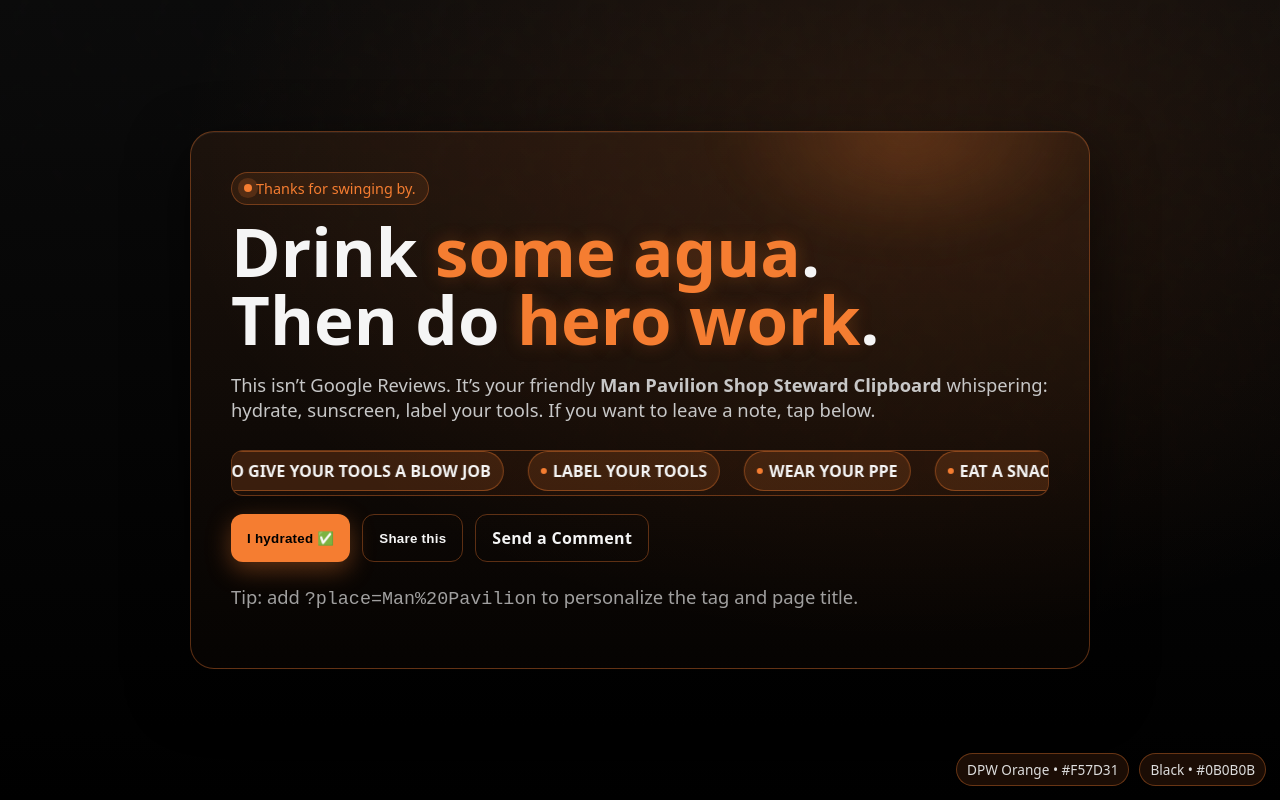
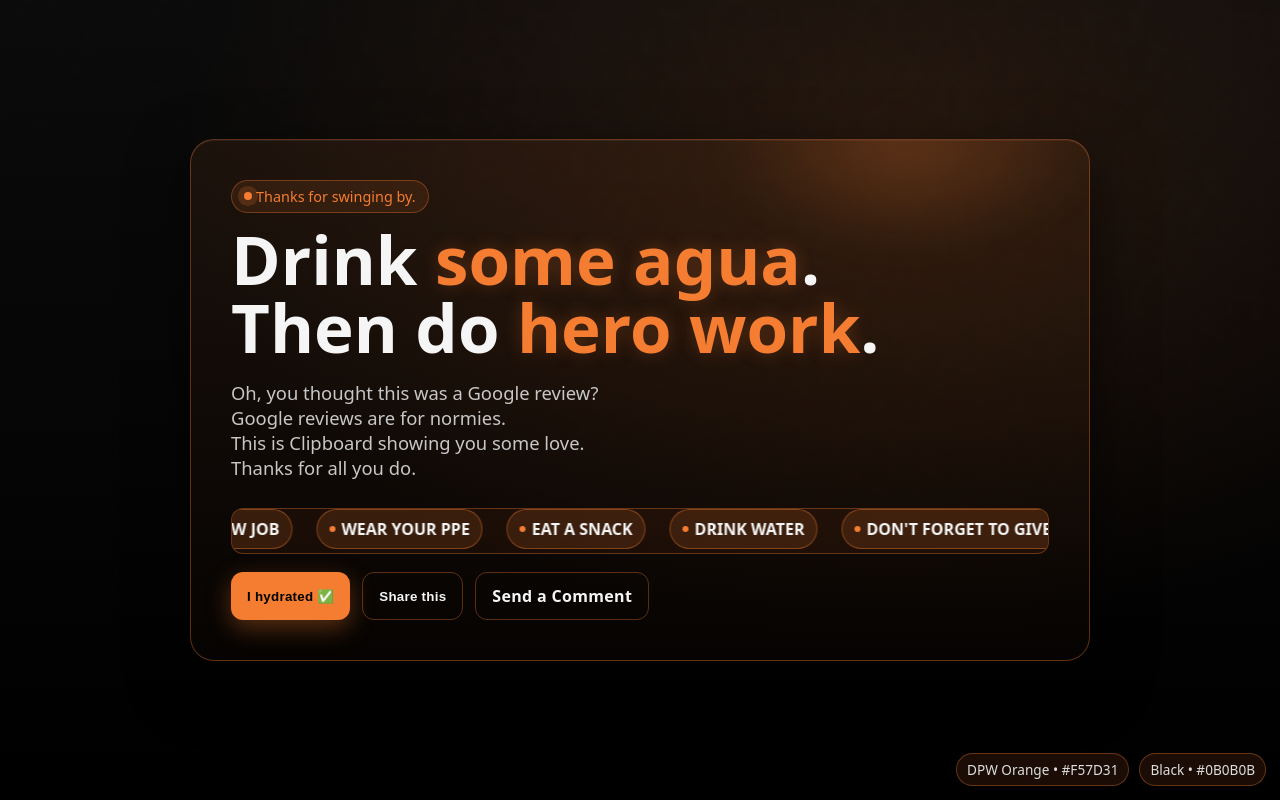
Before and after one commit to clipboard250/man-pavilion-toolbox-google-review, a plain HTML site: page index.html in a window 1280 px wide. Drawn offline with Linux system fonts and the light colour scheme.

Commit message:
Update index.html
Edits

```diff
--- a/index.html
+++ b/index.html
@@ -76,14 +76,19 @@
       <span class="tag"><span class="tag-dot"></span>Thanks for swinging by.</span>
       <h1>Drink <span class="accent" id="verb">water</span>.<br/>Then do <span class="accent" id="thing">legend stuff</span>.</h1>
       <p class="sub">
-        This isn’t Google Reviews. It’s your friendly <strong>Man Pavilion Shop Steward Clipboard</strong> whispering:
-        hydrate, sunscreen, label your tools. If you want to leave a note, tap below.
+        Oh, you thought this was a Google review?<br>
+        Google reviews are for normies.<br>
+        This is Clipboard showing you some love.<br>
+        Thanks for all you do.
       </p>
       <div class="marquee">
         <div class="marquee-track" id="belt">
           <span class="chip"><span class="dot"></span> DRINK WATER</span>
           <span class="chip"><span class="dot"></span> DON'T FORGET TO GIVE YOUR TOOLS A BLOW JOB</span>
-          <span class="chip"><span class="dot"></span> LABEL YOUR TOOLS</span>
+          <span class="chip"><span class="dot"></span> WEAR YOUR PPE</span>
+          <span class="chip"><span class="dot"></span> EAT A SNACK</span>
+          <span class="chip"><span class="dot"></span> DRINK WATER</span>
+          <span class="chip"><span class="dot"></span> DON'T FORGET TO GIVE YOUR TOOLS A BLOW JOB</span>
           <span class="chip"><span class="dot"></span> WEAR YOUR PPE</span>
           <span class="chip"><span class="dot"></span> EAT A SNACK</span>
         </div>
@@ -93,9 +98,6 @@
         <button class="btn ghost" id="shareBtn">Share this</button>
         <a class="btn ghost" href="mailto:dayna.himot@burningman.org?subject=Toolbox%20Feedback&body=Hi%20Clipboard," target="_blank">Send a Comment</a>
       </div>
-      <footer>
-        <p class="sub">Tip: add <code>?place=Man%20Pavilion</code> to personalize the tag and page title.</p>
-      </footer>
     </main>
   </div>
   <div class="corner">
@@ -104,9 +106,6 @@
   </div>
   <div id="toast" class="toast">Hydration logged. Proud of you.</div>
   <script>
-    const qs = new URLSearchParams(location.search);
-    const place = (qs.get('place') || '').trim();
-    if (place) document.title = `Drink Water — ${place}`;
     const verbs = ['water','electrolytes','actual H2O','some agua','a sip','more water'];
     const things = ['legend stuff','hero work','crew magic','rad builds','safe shenanigans','base glory'];
     const pick = a => a[Math.floor(Math.random()*a.length)];
```
